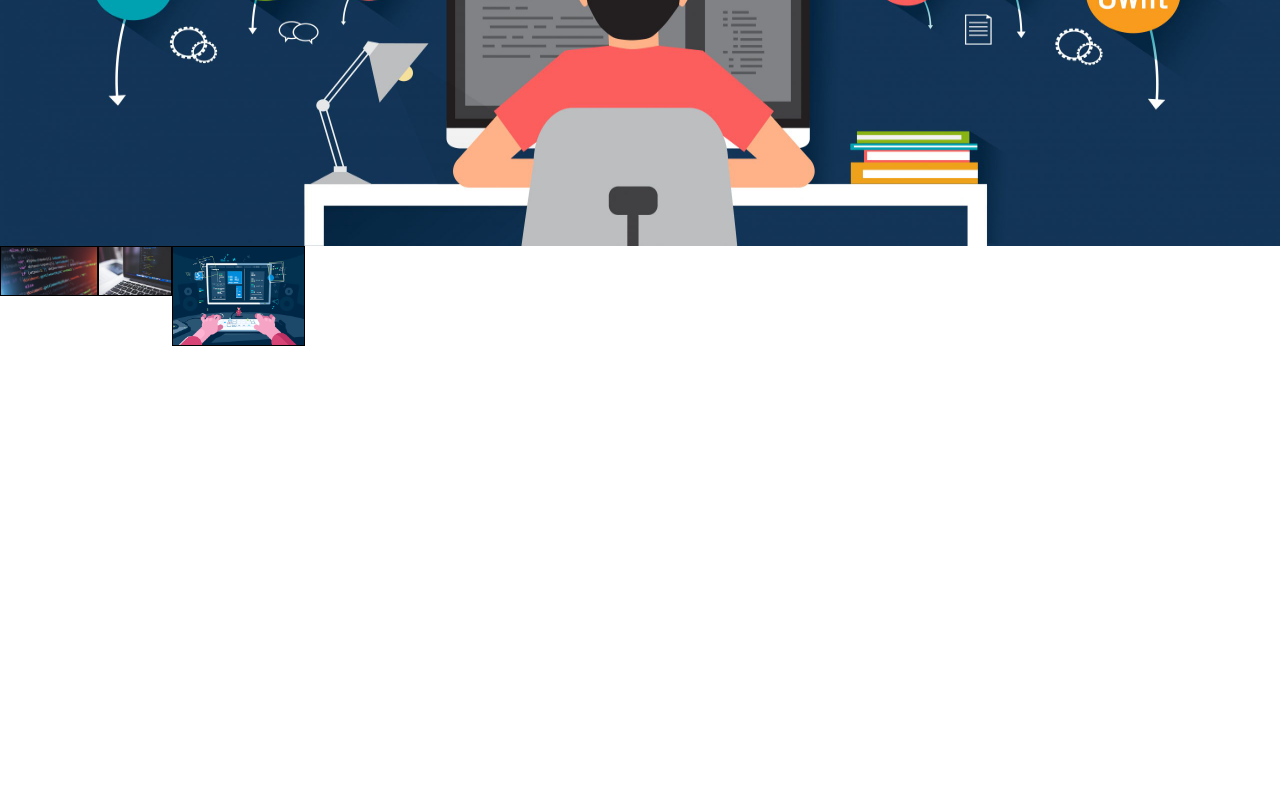
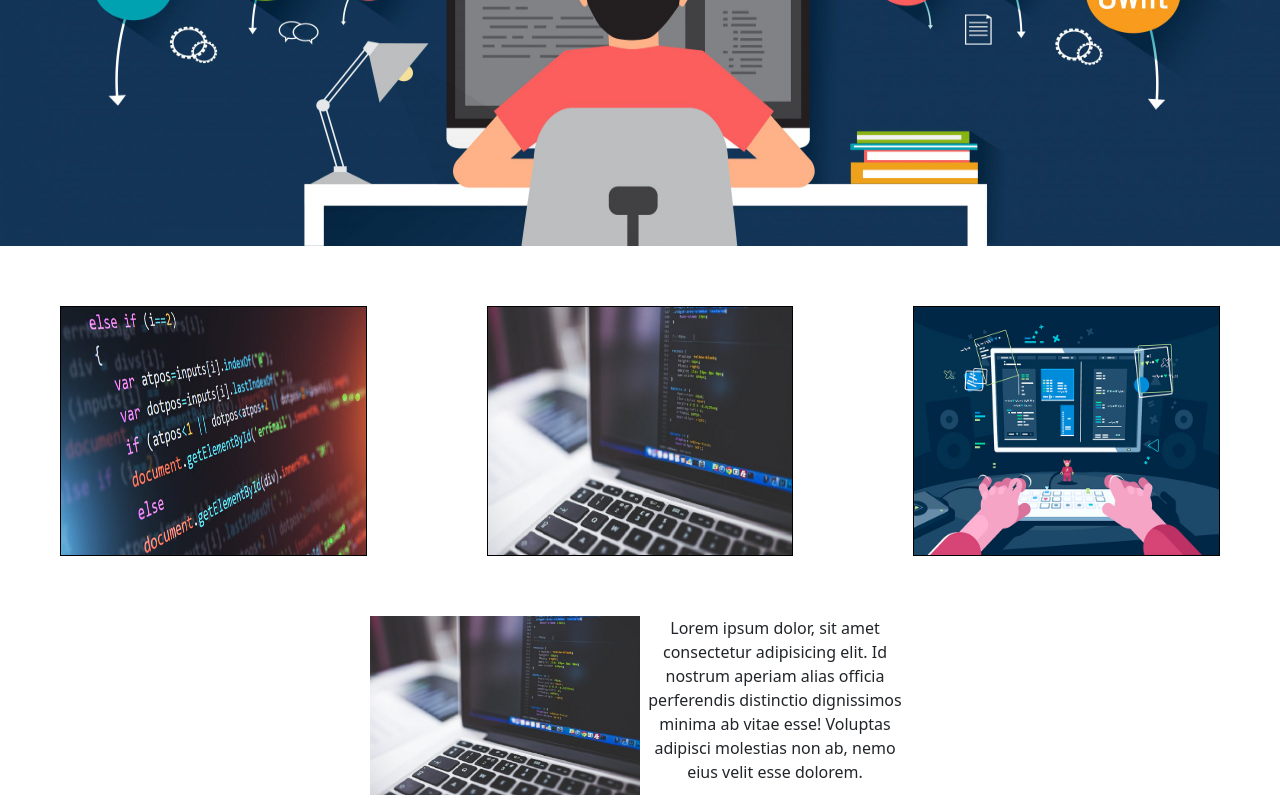
Before and after one commit to JavierJadan/Prueba, a plain HTML site: page index.html in a window 1280 px wide. Shown: the part 360-1160 px from the top of the page. Before the commit the page ends 800 px from the top, so only its background shows below. Drawn offline with nearby package versions, Linux system fonts and the light colour scheme.

Commit message:
Actualizacion en la principal

```diff
--- a/index.html
+++ b/index.html
@@ -27,7 +27,7 @@
                         <a class="nav-link active" aria-current="page" href="#">Home</a>
                     </li>
                     <li class="nav-item">
-                        <a class="nav-link" href="#">Link</a>
+                        <a class="nav-link" href="tools_page.html">JOHN</a>
                     </li>
                 </ul>
 
@@ -51,6 +51,17 @@
         </div>
     </div>
 
+    <div class="img_text" style="max-width: 540px;">
+
+        <div class="cont">
+            <img class="imagen" src="img/programacion3.jpg" alt="">
+        </div>
+        <div class="cont">
+            <p class="texto">Lorem ipsum dolor, sit amet consectetur adipisicing elit. Id nostrum aperiam alias officia perferendis distinctio dignissimos minima ab vitae esse! Voluptas adipisci molestias non ab, nemo eius velit esse dolorem.</p>
+        </div>
+    </div>
+
+
 
 </body>
 
--- a/style.css
+++ b/style.css
@@ -6,23 +6,27 @@
     width: 100%;
     height: 550px;
 }
-
+.Imagen{
+    width: 40%;
+    height: auto;
+    padding: 60px;
+}
 .Imagen1{
     border: 1px solid black;
-    width: 33,3%;
-    height: 50px;
+    width: 100%;
+    height: 250px;
 }
 
 .Imagen2{
     border: 1px solid black;
-    width: 33,3%;
-    height: 50px;
+    width: 100%;
+    height: 250px;
 }
 
 .Imagen3{
     border: 1px solid black;
-    width: 33,3%;
-    height: 100px;
+    width: 100%;
+    height: 250px;
 }
 
 .banner_imagenes{
@@ -32,3 +36,28 @@
     margin-left: auto;
     margin-right: auto;
 }
+
+.img_text{
+    display: flex;
+    width: 100%;
+    text-align: center;
+    margin-left: auto;
+    margin-right: auto;
+
+}
+
+.cont{
+    width: 50%;
+    height: auto;
+}
+.texto{
+    width: 100%;
+    text-align: center;
+
+}
+
+.imagen{
+    width: 100%;
+    text-align: center;
+
+}
```
